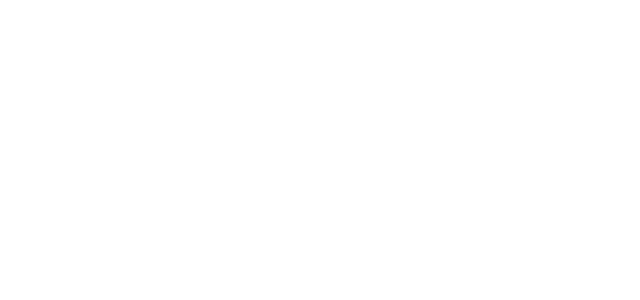
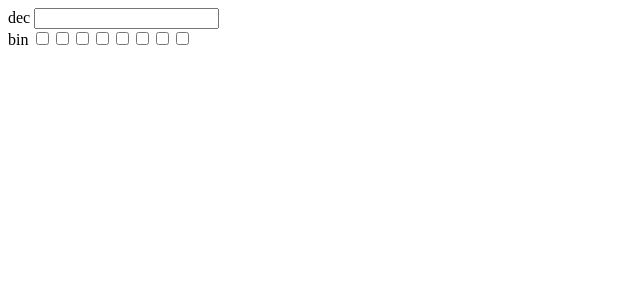
Before and after one commit to g8nuine/Angular_Enjoyers, an Angular app: page / in a window 1280 px wide. Shown: the top 300 px of the page, without its empty margins (0-640 px from the left). Built offline with nearby package versions, Linux system fonts and the light colour scheme.

Commit message:
HTML interface

```diff
--- a/src/app/app.component.html
+++ b/src/app/app.component.html
@@ -1,3 +1,4 @@
 <div class="content" role="main">
-
+dec <input type="text"><br>
+bin <input type="checkbox"><input type="checkbox"><input type="checkbox"><input type="checkbox"><input type="checkbox"><input type="checkbox"><input type="checkbox"><input type="checkbox">
 </div>
```
